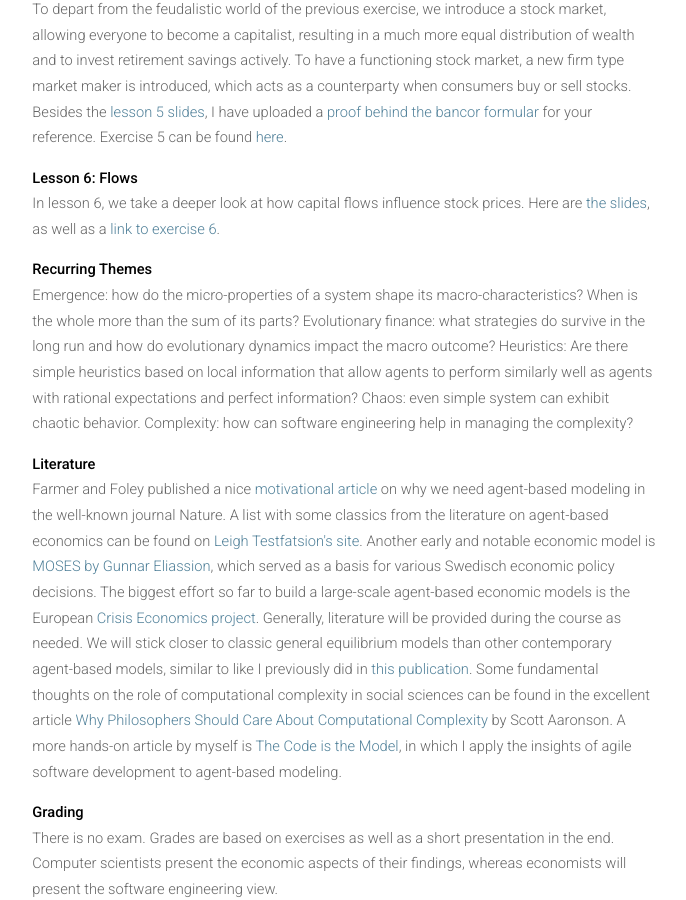
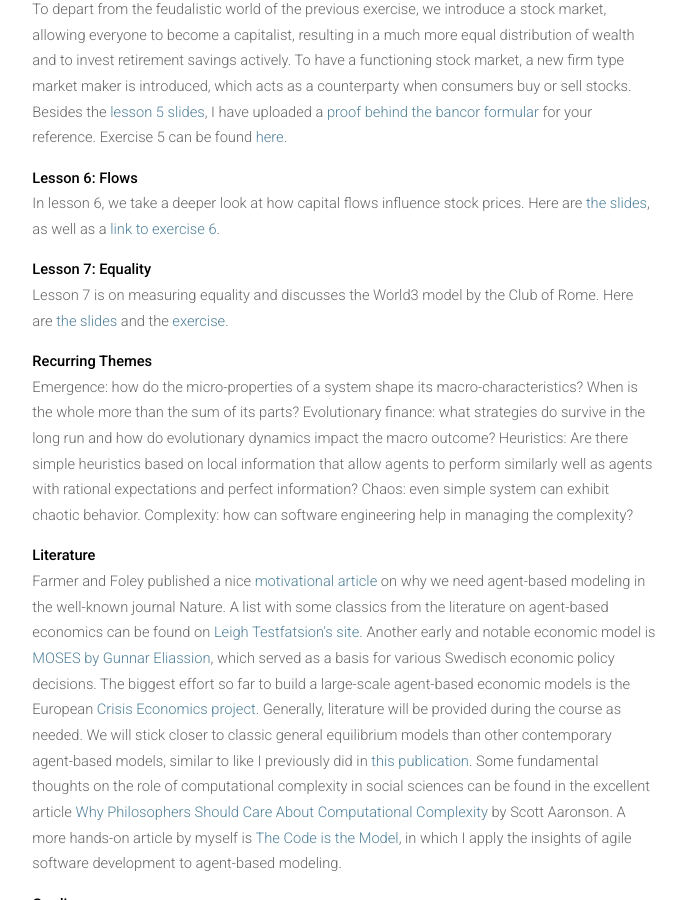
Before and after one commit to meisserecon/www, a Jekyll site: the page built from course.md, in a window 1280 px wide and 900 px high, scrolled down 1718 px. Shown: the whole window, without its empty margins (296-982 px from the left). Built offline with Jekyll 4.4.1, drawn with Linux system fonts in a browser that asks for light colours; nearby versions of some CDN libraries; our own code applies the rules of GitHub Pages for plain Markdown files.

Commit message:
no message

```diff
--- a/course.md
+++ b/course.md
@@ -36,6 +36,10 @@ permalink: /course/
 
 <p>In lesson 6, we take a deeper look at how capital flows influence stock prices. Here are <a href="/assets/abfe-lesson6.pdf">the slides</a>, as well as a <a href="https://github.com/meisser/course/blob/master/exercises/journal/exercise06-task.md">link to exercise 6</a>.</p>
 
+<b>Lesson 7: Equality</b>
+
+<p>Lesson 7 is on measuring equality and discusses the World3 model by the Club of Rome. Here are <a href="/assets/abfe-lesson7.pdf">the slides</a> and the <a href="https://github.com/meisser/course/blob/master/exercises/journal/exercise07-task.md">exercise</a>.</p>
+
 <b>Recurring Themes</b>
 
 <p>Emergence: how do the micro-properties of a system shape its macro-characteristics? When is the whole more than the sum of its parts?
```
Also changed, not shown: 1 other file.
